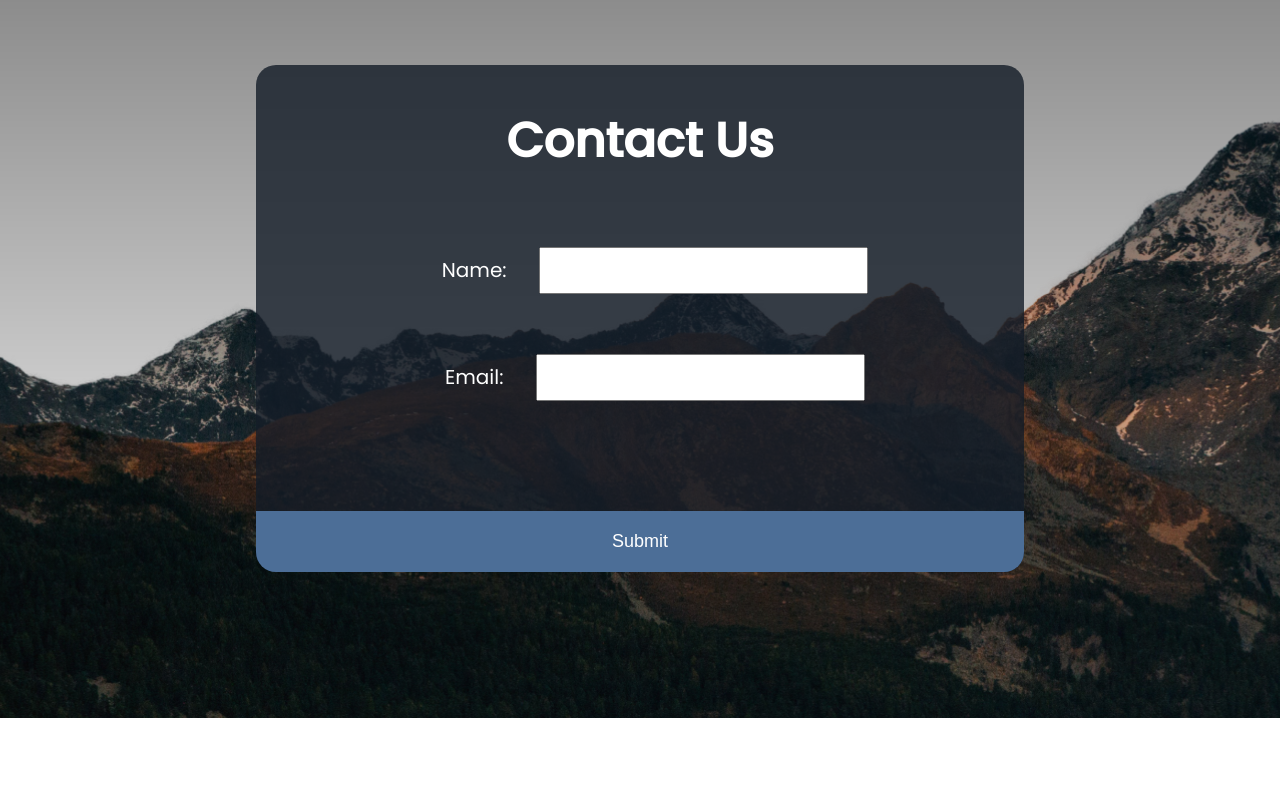
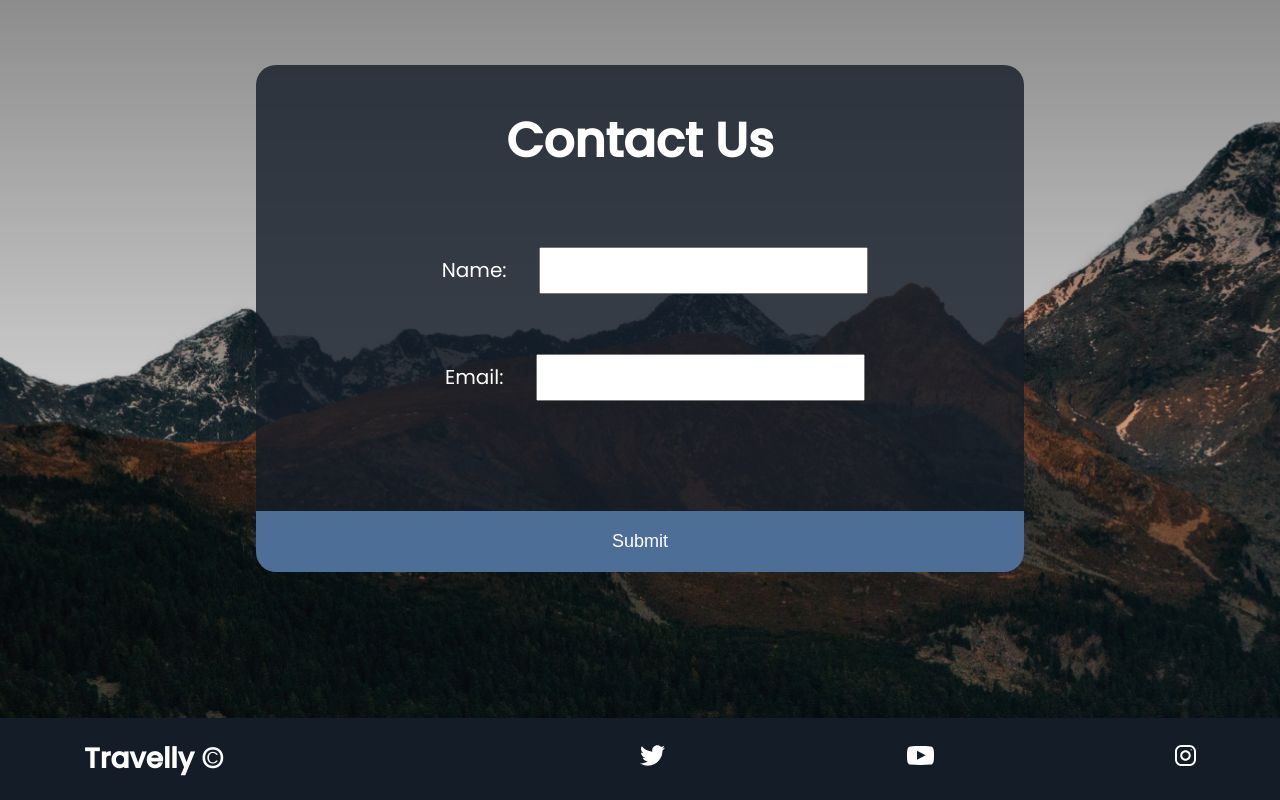
Before and after one commit to andrzejpol/travelly, a website: page index.html in a window 1280 px wide. Shown: the part 2482-3282 px from the top of the page. Before the commit the page ends 3200 px from the top, so only its background shows below. Drawn offline with Linux system fonts and the light colour scheme; a web font is replaced by a local one.

```diff
--- a/index.html
+++ b/index.html
@@ -86,6 +86,16 @@
       </form>
     </div>
   </section>
+  <footer>
+    <div class="footer-wrapper">
+      <h5>Travelly &copy;</h5>
+      <ul>
+        <li><a href=""><img src="/icons/twitter.svg" alt=""></a></li>
+        <li><a href=""><img src="/icons/youtube.svg" alt=""></a></li>
+        <li><a href=""><img src="/icons/instagram.svg" alt=""></a></li>
+      </ul>
+    </div>
+  </footer>
 </body>
 
 </html>
--- a/style.css
+++ b/style.css
@@ -236,6 +236,30 @@
 .form-wrapper input {
   padding: 1rem 3rem;
 }
+footer {
+  color: white;
+  background: rgba(19,28,39,1);
+}
+
+.footer-wrapper{
+  display: flex;
+  padding: 2rem;
+  width: 90%;
+  margin: auto;
+  align-items: center;
+  min-height: 10vh;
+  flex-wrap: wrap;
+}
+footer h5 {
+  flex: 1 1 40rem;
+}
+footer ul {
+  display: flex;
+  list-style: none;
+  flex: 1 1 40rem;
+  justify-content: space-between;
+  align-items: center;
+}
 
 /* Media query */
 @media screen and (max-width: 932px) {
@@ -263,4 +287,14 @@
     background: rgba(19,28,39,0.8);
     color: white;
   }
+.form-wrapper {
+  width: 100%;
 }
+
+  footer {
+    text-align: center;
+  }
+  footer h5 {
+    padding-bottom: 3rem;
+  }
+}
```
